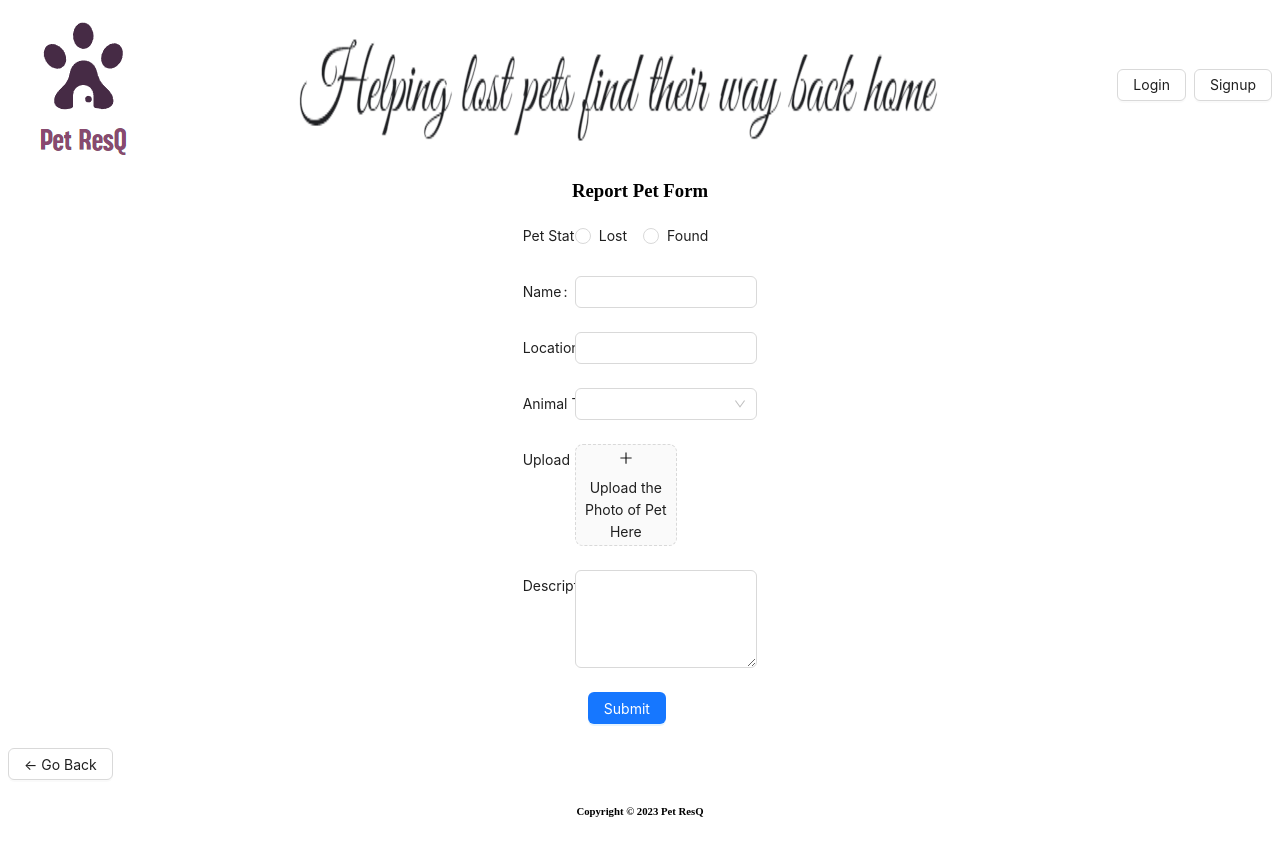
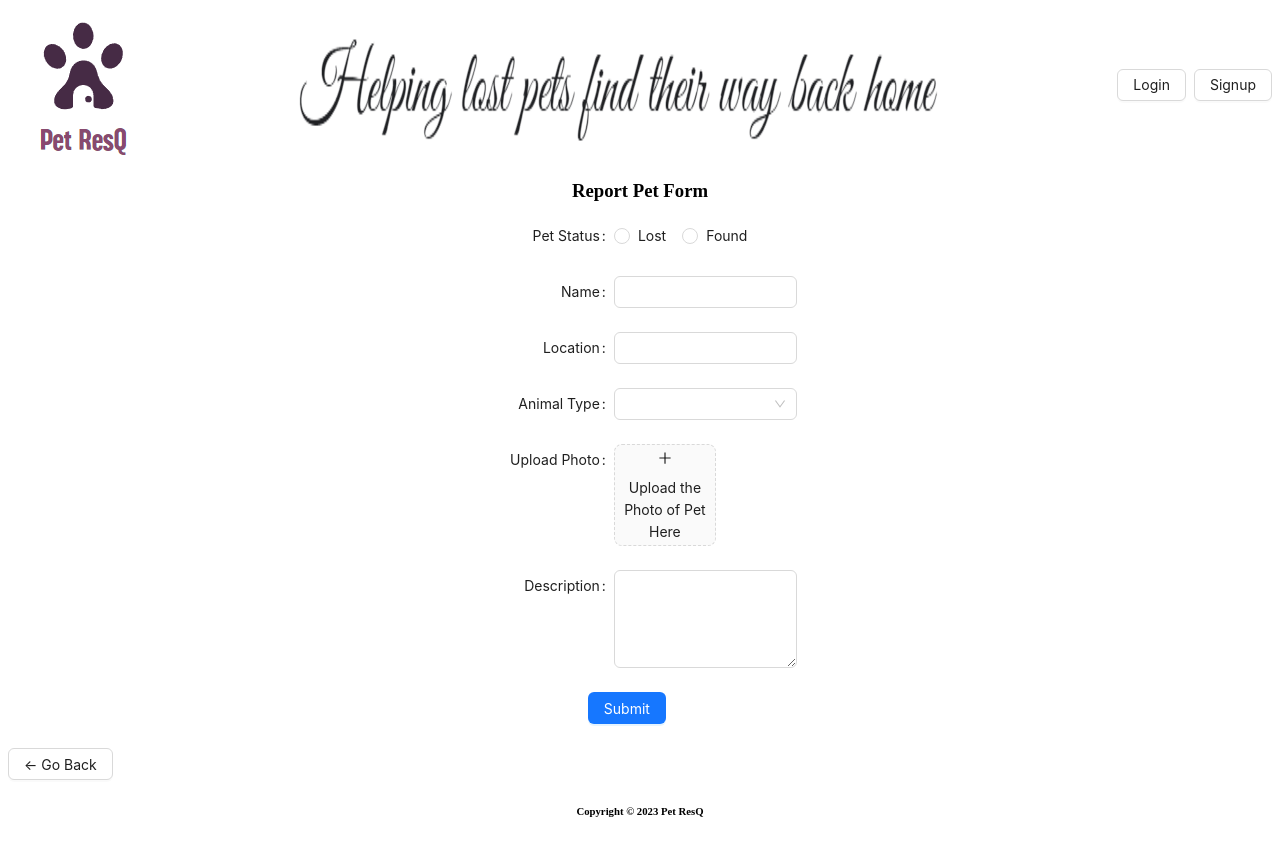
Before and after one commit to zhou7cathy/pet-resq, a React (Create React App) app in the folder client/: page /report-pet in a window 1280 px wide. Built offline with nearby package versions, Linux system fonts and the light colour scheme.

Commit message:
deleted unused form items.

```diff
--- a/client/src/pages/ReportPet.js
+++ b/client/src/pages/ReportPet.js
@@ -2,22 +2,15 @@ import { PlusOutlined } from '@ant-design/icons';
 
 import {
   Button,
-  Cascader,
-  Checkbox,
-  DatePicker,
   Form,
   Input,
-  InputNumber,
   Radio,
   Select,
-  Switch,
-  TreeSelect,
   Upload,
 } from 'antd';
 import React, { useState } from 'react';
 import { useLocation, useNavigate } from 'react-router-dom';
 
-const { RangePicker } = DatePicker;
 const { TextArea } = Input;
 
 const normFile = (e: any) => {
@@ -36,10 +29,10 @@ export default function ReportPet() {
       <h3> Report Pet Form</h3>
       <div className='report-pet-form'>
         <Form
-          labelCol={{ span: 4 }}
-          wrapperCol={{ span: 14 }}
+          labelCol={{ span: 10 }}
+          wrapperCol={{ span: 34 }}
           layout="horizontal"
-          style={{ Width: 600 }}
+          style={{ Width: 600, }}
         >
           <Form.Item label="Pet Status">
             <Radio.Group>
```
